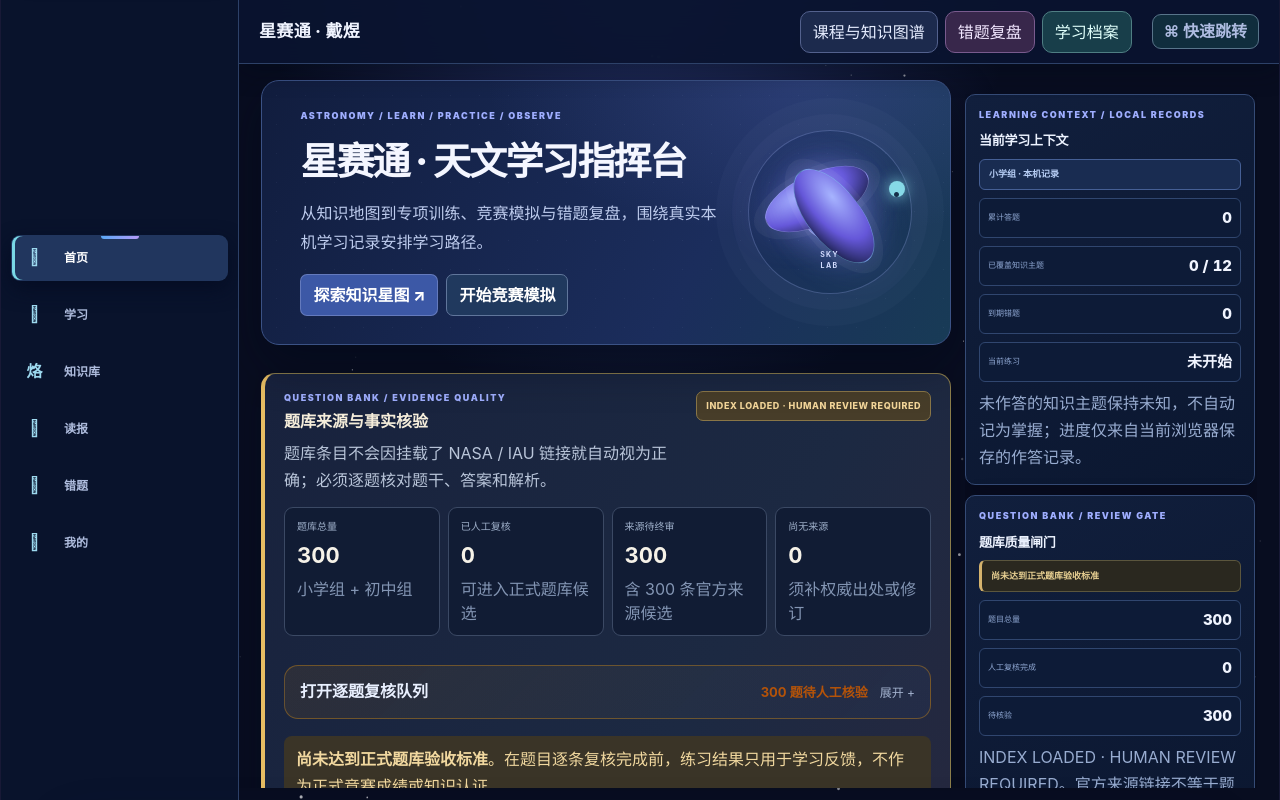
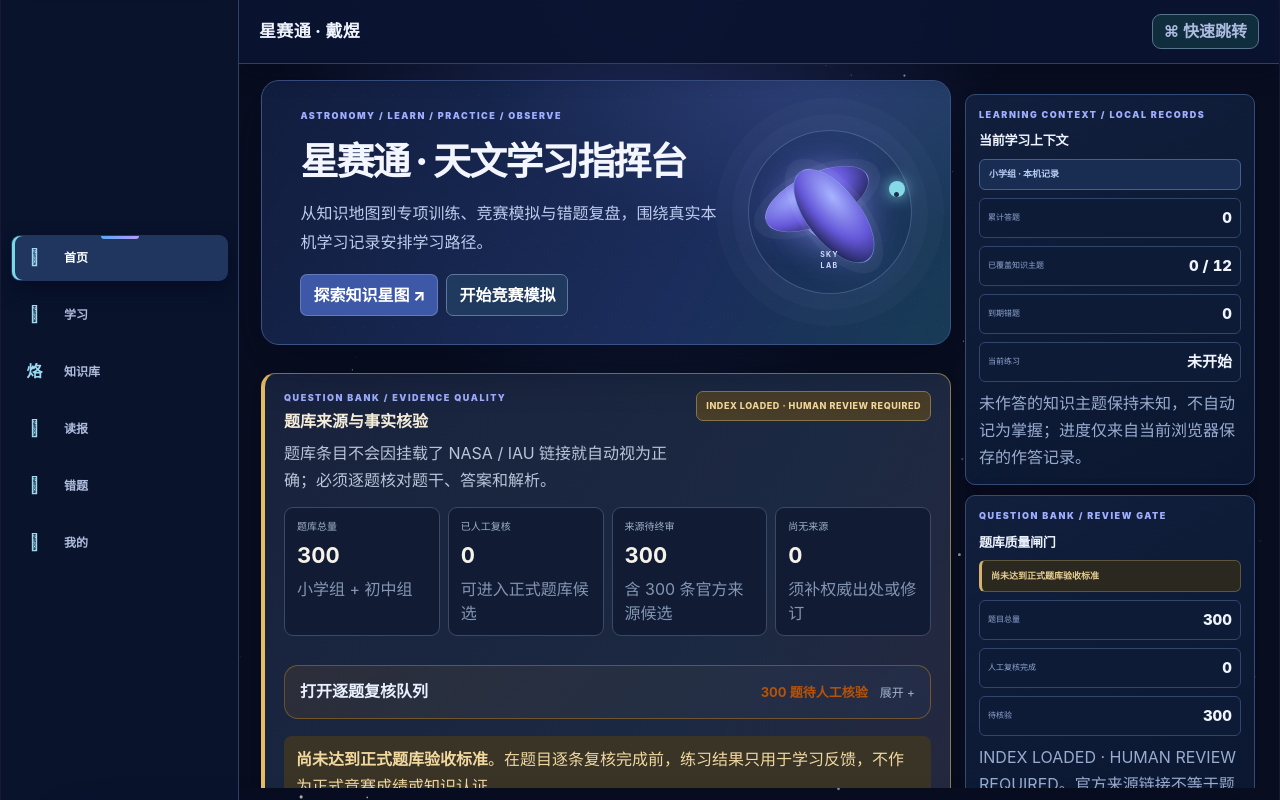
Before and after one commit to Ternence-Dai/penny-s-study, a website: page index.html in a window 1280 px wide. Drawn offline with Linux system fonts and the light colour scheme.

Commit message:
refactor(ui): remove duplicate shortcut rail and restore domain navigation hierarchy

```diff
--- a/index.html
+++ b/index.html
@@ -32,11 +32,6 @@
   <header class="navbar" style="flex-wrap:wrap;row-gap:8px">
     <button class="back-btn hidden" id="backBtn">←</button>
     <h1 id="navTitle">星赛通 · 戴煜</h1>
-    <nav class="study-header-routes" aria-label="天文学习快捷工作区" style="display:flex;gap:7px;flex-wrap:wrap;justify-content:flex-end">
-      <button type="button" onclick="go('learn')" data-tab="learn" style="border:1px solid #53618d;border-radius:10px;padding:8px 12px;background:#1c2a4d;color:#e6edff">课程与知识图谱</button>
-      <button type="button" onclick="go('wrong')" data-tab="wrong" style="border:1px solid #795b8e;border-radius:10px;padding:8px 12px;background:#38274b;color:#f2e7ff">错题复盘</button>
-      <button type="button" onclick="go('profile')" data-tab="profile" style="border:1px solid #4f7e83;border-radius:10px;padding:8px 12px;background:#183e4a;color:#e0fffb">学习档案</button>
-    </nav>
   </header>
 
 
```
